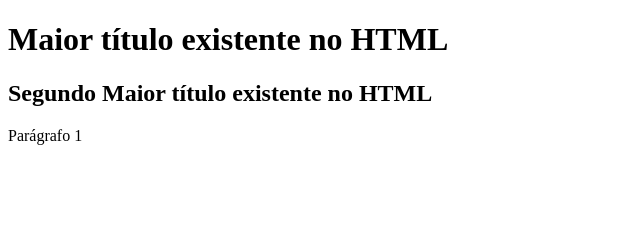
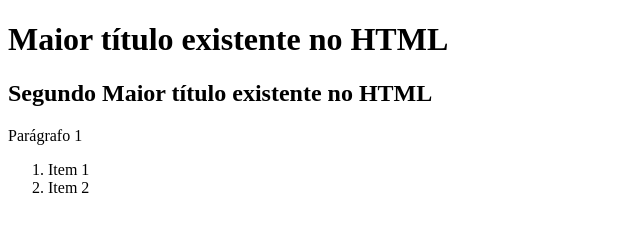
Before and after one commit to kaiqueftz/Ceub-programacao-web, a plain HTML site: page index.html in a window 1280 px wide. Shown: the whole page, without its empty margins (0-640 px from the left). Drawn offline with Linux system fonts and the light colour scheme.

Commit message:
Listas ordenadas

```diff
--- a/index.html
+++ b/index.html
@@ -9,5 +9,12 @@
     <h1> Maior título existente no HTML</h1>
     <h2> Segundo Maior título existente no HTML</h2>
     <p>Parágrafo 1</p>
+
+    <!--Comentário-->
+
+    <ol>
+        <li>Item 1</li>
+        <li>Item 2</li
+    </ol>
 </body>
 </html>
```
